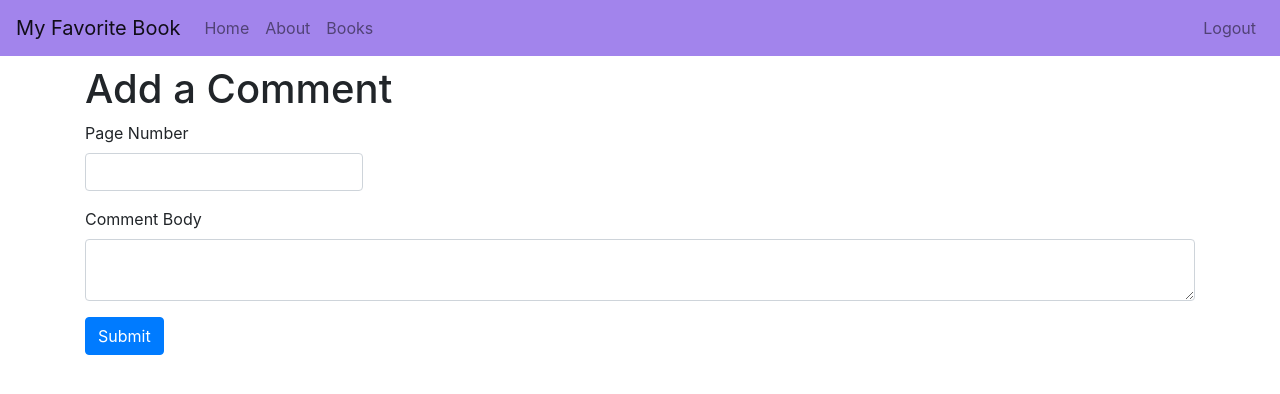
After one commit to Nixoncole/My-Favorite-Book, a Flask app: page /book/1/add_comment in a window 1280 px wide. The commit adds this page. Shown: the top 394 px of the page. Run offline with Flask 2, Linux system fonts and the light colour scheme; the visitor is signed in with stand-in values (Sample User, id 1); some libraries are stand-ins or nearby versions.

```diff
--- a/app.py
+++ b/app.py
@@ -1,7 +1,7 @@
 # pip/Homebrew imports
 from flask import Flask, request, render_template, flash, redirect, url_for, session, logging
 from flask_mysqldb import MySQL
-from wtforms import Form, StringField, TextAreaField, PasswordField, validators
+from wtforms import Form, StringField, IntegerField, TextAreaField, PasswordField, validators
 from passlib.hash import sha256_crypt
 from functools import wraps
 
@@ -48,6 +48,7 @@ def index():
 def about():
 	return render_template('about.html')
 
+
 #should be /<userid>/books, but we'll get there...
 @app.route('/books')
 @user_logged_in
@@ -67,31 +68,71 @@ def books():
 	cur.close()
 
 
+class PageForm(Form):
+	currentPage = IntegerField('Current Page', [validators.NumberRange(min=1, max=999999)])
 
 
-
-@app.route('/books/<int:id>')
+@app.route('/books/<int:id>', methods = ['GET', 'POST'])
 @user_logged_in
 def book(id):
+	# Set variable for page to filter comments
+	currentPage = 0
+	pageForm = PageForm(request.form)
+	if request.method == 'POST' and pageForm.validate():
+		currentPage = pageForm.currentPage.data
+
 	# grab comments from MySQL
 	cur = mysql.connection.cursor()
 	result = cur.execute("SELECT * FROM books WHERE id = %s", [id])
 
 	if result > 0:
 		book = cur.fetchone()
-		result = cur.execute("SELECT * FROM comments WHERE bookId = %s", [book['id']])
+		result = cur.execute("SELECT * FROM comments WHERE bookId = %s ORDER BY page", [book['id']])
 
 		if result > 0:
 			comments = cur.fetchall()
-			return render_template('book.html', book=book, comments=comments)
+			return render_template('book.html', book=book, comments=comments, pageForm=pageForm, currentPage=currentPage)
 		else:
 			msg = "No comments here yet! Be the first :)"
-			return render_template('book.html', book=book, msg=msg)
+			return render_template('book.html', book=book, msg=msg, pageForm=pageForm, currentPage=currentPage)
 	else:
 		error = "There is no Book with this ID"
 		return render_template('book.html', error=error)
 	# Cant forget!
 	cur.close()
+
+
+
+# Cut this out
+class CommentForm(Form):
+	page = StringField('Page Number', [validators.Length(min=1, max=6)])
+	body = TextAreaField('Comment Body', [validators.Length(min=1)])
+
+
+@app.route('/book/<int:id>/add_comment', methods = ['GET', 'POST'])
+@user_logged_in
+def add_comment(id):
+	form = CommentForm(request.form)
+	if request.method == 'POST' and form.validate():
+		page = form.page.data
+		body = form.body.data
+
+		# Create cursor
+		cur = mysql.connection.cursor()
+		cur.execute("INSERT INTO comments(page, body, owner, userId, bookId) VALUES(%s, %s, %s, %s, %s)", (int(page), body, session['username'], int(session['userId']), int(id)))
+
+		# Commit to DB
+		mysql.connection.commit()
+
+		# Close connection
+		cur.close()
+
+		flash('Comment Added', 'success')
+		return redirect(url_for('book', id=id))
+
+	return render_template('add_comment.html', form=form)
+
+
 
 
 
--- /dev/null
+++ b/templates/add_comment.html
@@ -0,0 +1,16 @@
+{% extends 'layout.html' %}
+
+{% block body %}
+	<h1>Add a Comment</h1>
+	{% from "includes/_formhelpers.html" import render_field %}
+	<form method = "POST" action="">
+		<div class = "form-group w-25">
+			{{render_field(form.page, class_="form-control")}}
+		</div>
+		<div class = "form-group">
+			{{render_field(form.body, class_="form-control", id="editor")}}
+		</div>
+		<p><input type="submit" class="btn btn-primary" value="Submit"></p>
+	</form>
+
+{% endblock %}
```
Also changed, not shown: templates/book.html (+19 -1 lines).
